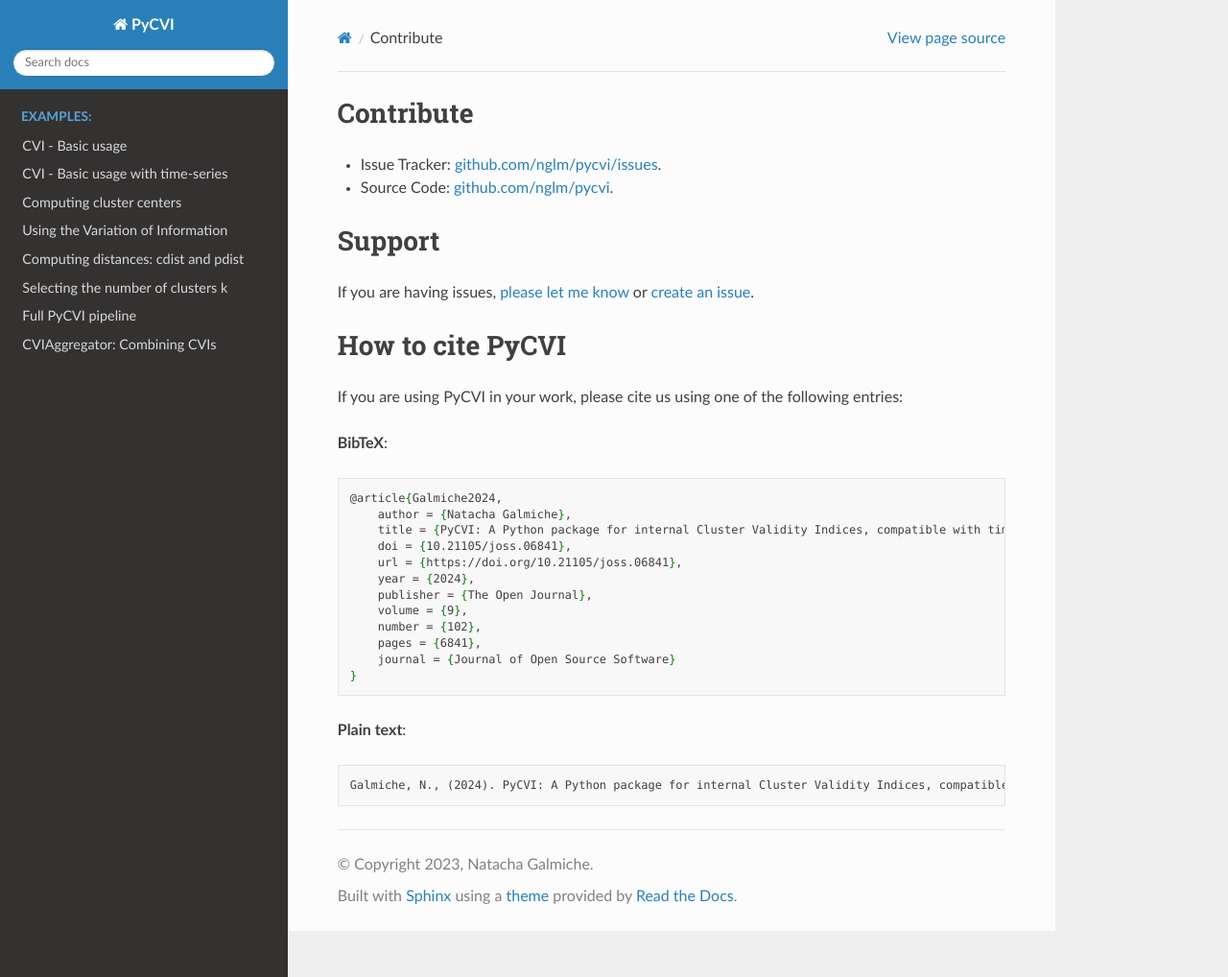
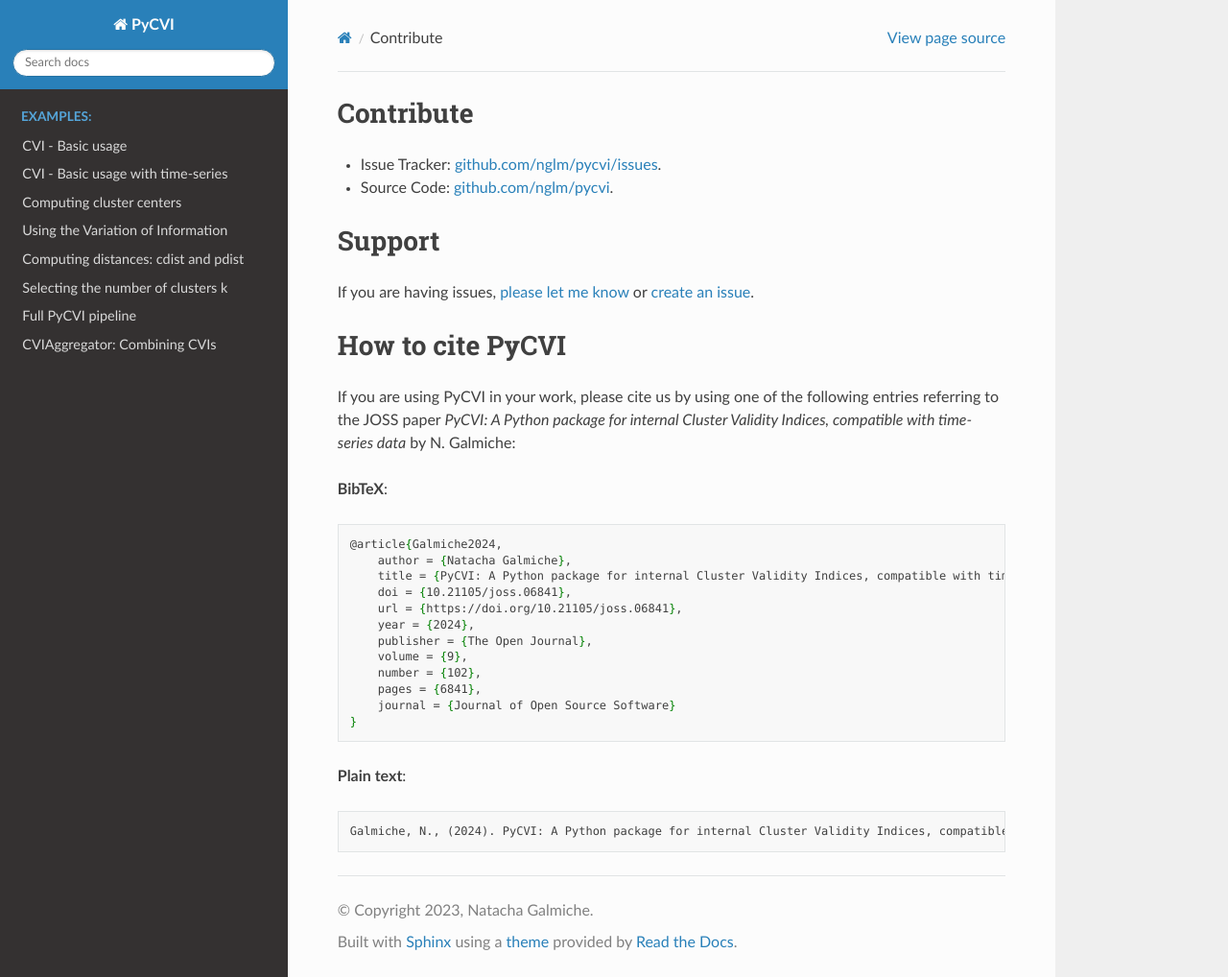
Before and after one commit to nglm/pycvi, a Sphinx documentation site: the page built from docs/md/welcome_bottom.md, in a window 1280 px wide and 1018 px high. Shown: the whole window at 96% size. Built offline with Sphinx 7.4.7 and the Read the Docs theme 3.1.0, drawn with Linux system fonts in a browser that asks for light colours.

Commit message:
[DOC] adding "how to cite" info

```diff
--- a/docs/md/welcome_bottom.md
+++ b/docs/md/welcome_bottom.md
@@ -9,7 +9,7 @@
 
 ## How to cite PyCVI
 
-If you are using PyCVI in your work, please cite us using one of the following entries:
+If you are using PyCVI in your work, please cite us by using one of the following entries referring to the JOSS paper *PyCVI: A Python package for internal Cluster Validity Indices, compatible with time-series data* by N. Galmiche:
 
 **BibTeX**:
 
```
Also changed, not shown: docs/md/welcome_top.md (+4 -0 lines).
